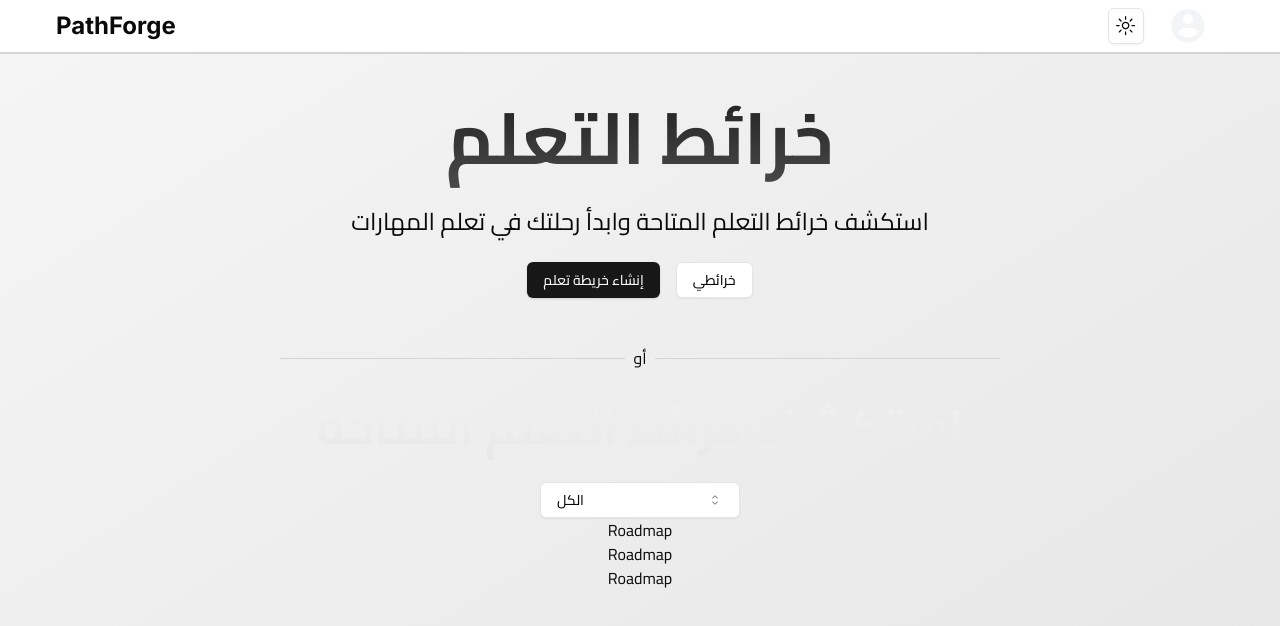
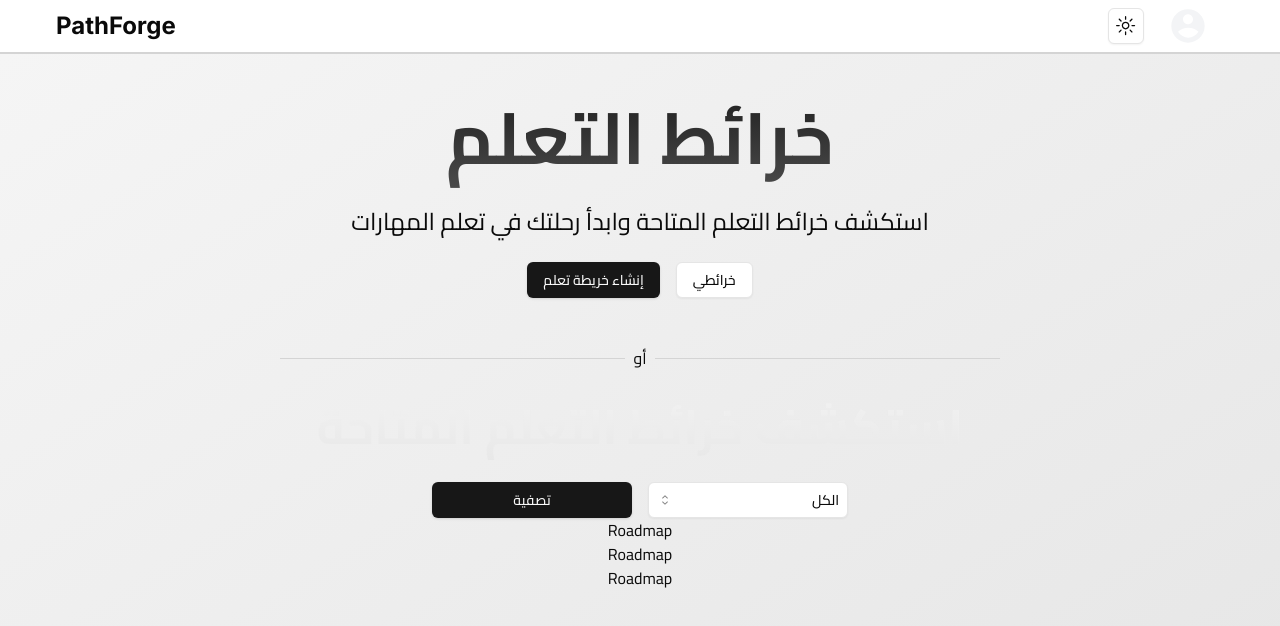
Before and after one commit to Said-MZ/PathForge, a Next.js app: page /roadmaps in a window 1280 px wide. Shown: the top 626 px of the page. Built offline with nearby package versions, Linux system fonts and the light colour scheme.

Commit message:
Add filtering functionality

```diff
--- a/src/components/roadmaps-page/roadmaps-filter.tsx
+++ b/src/components/roadmaps-page/roadmaps-filter.tsx
@@ -1,8 +1,7 @@
 "use client";
 
-import * as React from "react";
 import { CaretSortIcon, CheckIcon } from "@radix-ui/react-icons";
-
+import { useState } from "react";
 import { cn } from "@/lib/utils";
 import { Button } from "@/components/ui/button";
 import {
@@ -19,26 +18,41 @@ import {
 } from "@/components/ui/popover";
 
 const roadmaps = [
-  { label: "اللغة العربية", value: "اللغة العربية" },
-  { label: "الرياضيات", value: "الرياضيات" },
-  { label: "العلوم", value: "العلوم" },
-  { label: "التاريخ", value: "التاريخ" },
-  { label: "الجغرافيا", value: "الجغرافيا" },
-  { label: "الفيزياء", value: "الفيزياء" },
+  { id: 1, label: "اللغة العربية", value: "اللغة العربية" },
+  { id: 2, label: "الرياضيات", value: "الرياضيات" },
+  { id: 3, label: "العلوم", value: "العلوم" },
+  { id: 4, label: "التاريخ", value: "التاريخ" },
+  { id: 5, label: "الجغرافيا", value: "الجغرافيا" },
+  { id: 6, label: "الفيزياء", value: "الفيزياء" },
 ];
 
 export function RoadmapsFilter() {
-  const [open, setOpen] = React.useState(false);
-  const [value, setValue] = React.useState("");
+  const [open, setOpen] = useState(false);
+  const [value, setValue] = useState<string>("");
+  const [selectedId, setSelectedId] = useState(0);
 
   return (
+    <div className="flex gap-4 justify-center items-center">
+      <Button
+        variant="default"
+        className="w-[200px]"
+        onClick={() => {
+          console.log("value", value);
+          console.log("selectedId", selectedId);
+        }}
+      >
+        تصفية
+      </Button>
       <Popover open={open} onOpenChange={setOpen}>
-      <PopoverTrigger asChild>
+        <PopoverTrigger
+          asChild
+          className="flex flex-row-reverse justify-stretch items-center"
+        >
           <Button
             variant="outline"
             role="combobox"
             aria-expanded={open}
-          className="w-[200px] justify-between"
+            className="w-[200px] justify-between pr-2 pl-0"
           >
             {value
               ? roadmaps.find((framework) => framework.value === value)?.label
@@ -49,11 +63,7 @@ export function RoadmapsFilter() {
         </PopoverTrigger>
         <PopoverContent className="w-[200px] p-0">
           <Command>
-          <CommandInput
-            placeholder="
-ابحث عن خريطة تعلم"
-            className="h-9"
-          />
+            <CommandInput placeholder="ابحث عن خريطة تعلم" className="h-9" />
             <CommandEmpty>لا يوجد نتائج للبحث</CommandEmpty>
             <CommandGroup>
               {roadmaps.map((framework) => (
@@ -63,13 +73,14 @@ export function RoadmapsFilter() {
                   onSelect={(currentValue) => {
                     setValue(currentValue === value ? "" : currentValue);
                     setOpen(false);
+                    setSelectedId(framework.id);
                   }}
                   className="flex flex-row-reverse justify-between items-between w-full"
                 >
                   {framework.label}
                   <CheckIcon
                     className={cn(
-                    "ml-auto h-4 w-4",
+                      "h-4 w-4",
                       value === framework.value ? "opacity-100" : "opacity-0"
                     )}
                   />
@@ -79,5 +90,6 @@ export function RoadmapsFilter() {
           </Command>
         </PopoverContent>
       </Popover>
+    </div>
   );
 }
```
Lines whose indentation alone changed are shown as unchanged.
